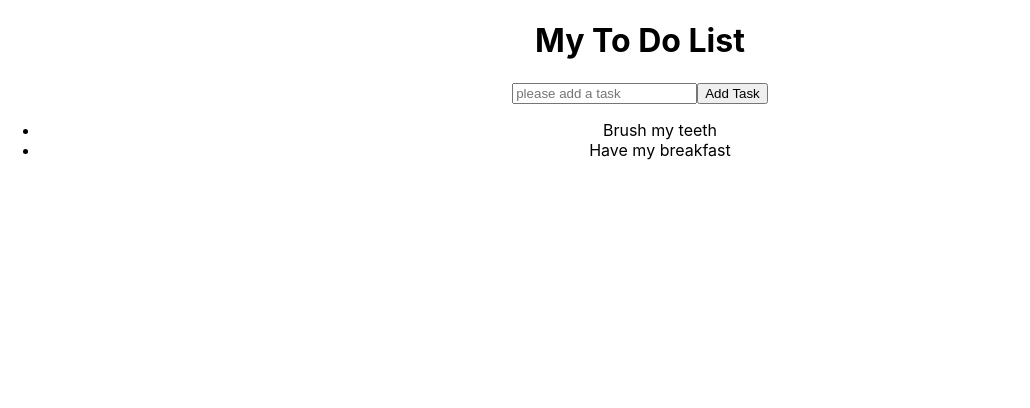
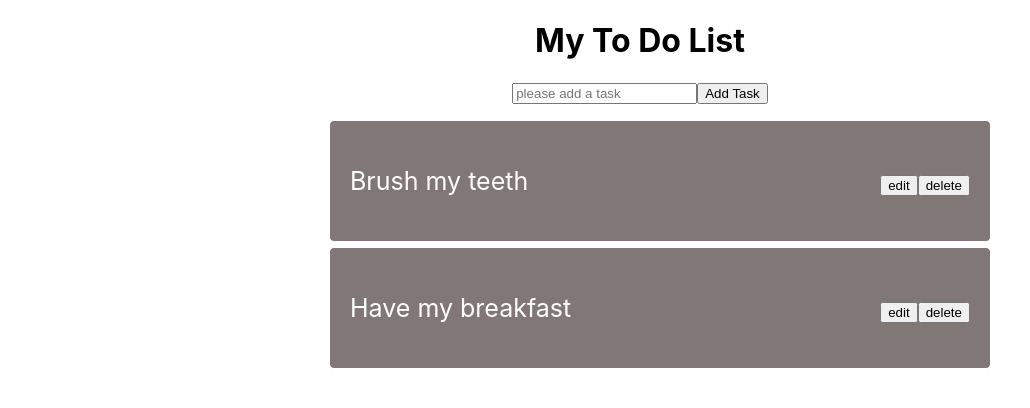
Before and after one commit to roshnig/My-To-Do-List, a React (Create React App) app: page / in a window 1280 px wide. Shown: the top 408 px of the page, without its empty margins (0-1030 px from the left). Built offline with nearby package versions, Linux system fonts and the light colour scheme.

Commit message:
play with css

```diff
--- a/src/App.css
+++ b/src/App.css
@@ -36,3 +36,30 @@
     transform: rotate(360deg);
   }
 }
+
+.list-items {
+  color: rgb(255, 255, 255);
+  font-size: 25px;
+  display: flex;
+  align-items: center;
+  justify-content:space-between;
+  padding: 20px;
+  border-radius: 5px;
+  width: 50%;
+  margin: auto;
+  background-color: rgb(130, 119, 119);
+  border: 1px solid;
+}
+
+.buttons {
+  margin-left: 50px;
+
+}
+
+li {
+  margin-top: 5px;
+}
+
+ul {
+  list-style-type: none;
+}
--- a/src/components/Main.js
+++ b/src/components/Main.js
@@ -3,18 +3,17 @@ import ToDoForm from './ToDoForm';
 import ToDoList from './ToDoList';
 
 function Main() {
-    const taskList = [
-        { task: "Brush my teeth" },
-        { task: "Have my breakfast" }
-    ];
     const [tasks, setTasks] = useState([
         { task: "Brush my teeth" },
         { task: "Have my breakfast" }
     ])
     return (
-        <div className="main">
+
+        <div
+        className="main">
+            {console.log(tasks)}
             <ToDoForm setTasks={setTasks}></ToDoForm>
-            <ToDoList taskList={taskList}></ToDoList>
+            <ToDoList taskList={tasks}></ToDoList>
         </div>
     );
 }
--- a/src/components/ToDoForm.js
+++ b/src/components/ToDoForm.js
@@ -1,36 +1,33 @@
-import React, { useState } from 'react';
+import React, { useState } from "react";
 
 const ToDoForm = (props) => {
-    console.log(props);
-
-    //const [task, setTask] = useState(props.taskList);
-    const [newTask, setNewTask] = useState('');
+  const [task, setTask] = useState({ task: "" });
 
   const addTask = (event) => {
-        console.log(event)
-        const val = event.target.value;
-        console.log(document.getElementById('myinput'))
-        // setTask((task) => {
-        //     let newTask = [...task];
-        //     newTask.push(val)
-        //     return newTask;
-        // })
-
-    }
+    event.preventDefault();
+    props.setTasks((tasks) => {
+      let newTasks = [...tasks];
+      newTasks.push(task);
+      return newTasks;
+    });
+  };
   return (
     <form>
       <input
         placeholder="please add a task"
-                id='myinput'
-            // value={newTask}
-            // onChange={(event) => {
-            //     console.log(event.target.value)
-            // }
-            // }
+        id="myinput"
+        value={task.task}
+        onChange={(event) => {
+          setTask((task) => {
+            let newTask = { ...task };
+            newTask.task = event.target.value;
+            return newTask;
+          });
+        }}
       ></input>
       <button onClick={addTask}>Add Task</button>
     </form>
-    )
-}
+  );
+};
 
 export default ToDoForm;
--- a/src/components/ToDoList.js
+++ b/src/components/ToDoList.js
@@ -1,21 +1,26 @@
 import { useState } from "react/cjs/react.development";
+import "../App.css";
 
 const ToDoList = (props) => {
   // here we will have useSate
-
-
 
   return (
     <ul>
       {props.taskList.map((task) => {
         return (
-                    <li key={task.task}>{task.task}</li>
-                )
+          <li key={task.task}>
+            <div className="list-items">
+              <p>{task.task}</p>
+              <div className="buttons">
+                <button>edit</button>
+                <button>delete</button>
+              </div>
+            </div>
+          </li>
+        );
       })}
     </ul>
-        //todlist in this list we can pass tasks
-        //todoform that should be passed settask
-    )
-}
+  );
+};
 
 export default ToDoList;
```
Lines whose indentation alone changed are shown as unchanged.
